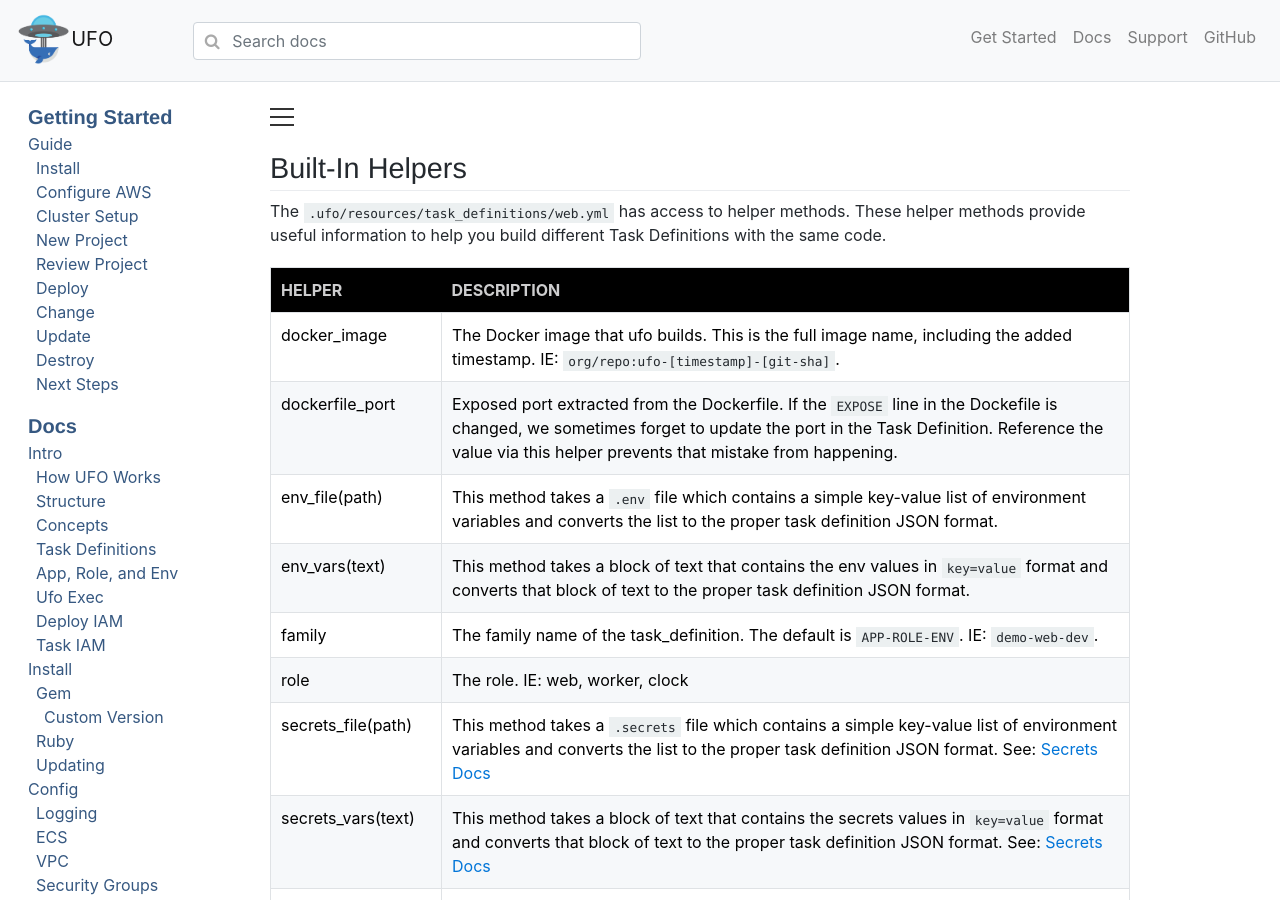
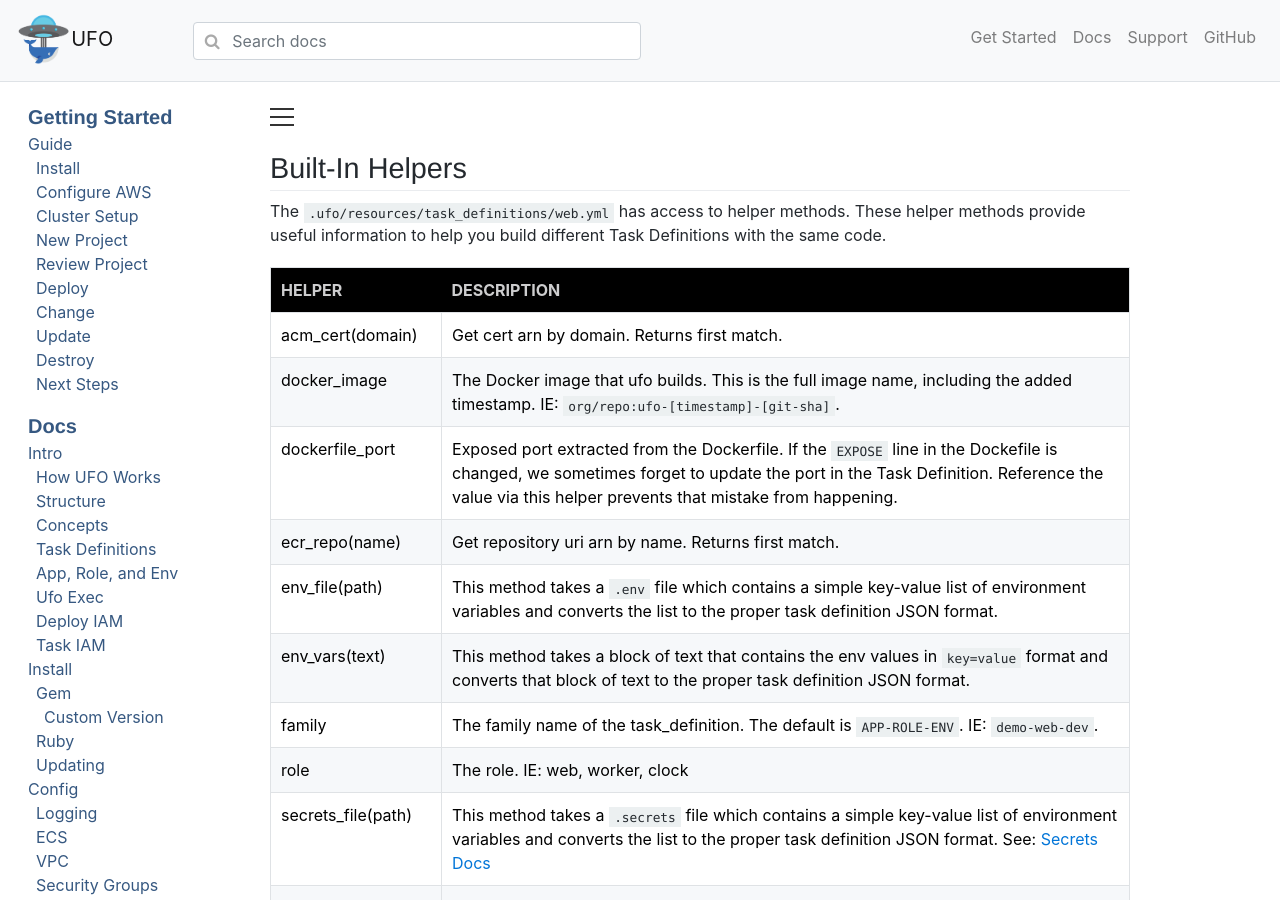
Before and after one commit to boltops-tools/ufo-docs, a Jekyll site: the page built from _docs/helpers/builtin.md, in a window 1280 px wide and 900 px high. Built offline with Jekyll 4.4.1, drawn with Linux system fonts in a browser that asks for light colours; cached includes are drawn as plain includes; a script that is not in the unit is left out.

Commit message:
update docs

```diff
--- a/_docs/helpers/builtin.md
+++ b/_docs/helpers/builtin.md
@@ -9,8 +9,10 @@ The `.ufo/resources/task_definitions/web.yml` has access to helper methods. Thes
 
 Helper  | Description
 ------------- | -------------
+acm_cert(domain) | Get cert arn by domain. Returns first match.
 docker_image | The Docker image that ufo builds. This is the full image name, including the added timestamp. IE: `org/repo:ufo-[timestamp]-[git-sha]`.
 dockerfile\_port | Exposed port extracted from the Dockerfile. If the `EXPOSE` line in the Dockefile is changed, we sometimes forget to update the port in the Task Definition.  Reference the value via this helper prevents that mistake from happening.
+ecr_repo(name) | Get repository uri arn by name. Returns first match.
 env_file(path) | This method takes a `.env` file which contains a simple key-value list of environment variables and converts the list to the proper task definition JSON format.
 env_vars(text) | This method takes a block of text that contains the env values in `key=value` format and converts that block of text to the proper task definition JSON format.
 family | The family name of the task_definition. The default is `APP-ROLE-ENV`. IE: `demo-web-dev`.
```
